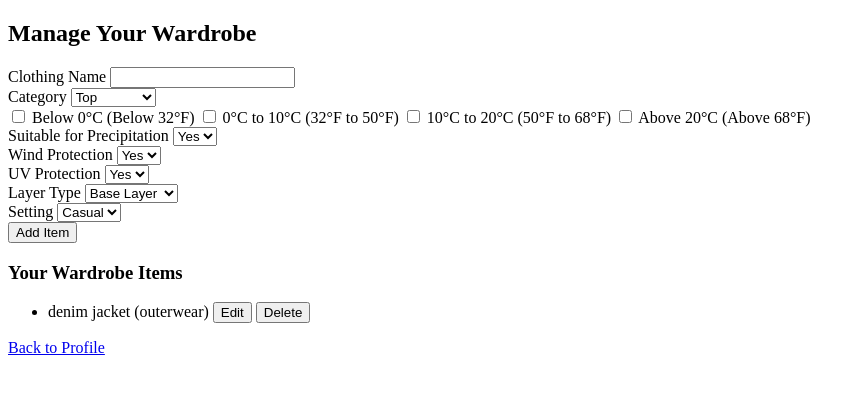
After one commit to Yu-Xu25/FinalProject-Yu-Xu-25, a Flask app: page /manage_wardrobe in a window 1280 px wide. The commit adds this page. Shown: the top 394 px of the page, without its empty margins (0-865 px from the left). Run offline with Flask 3, Linux system fonts and the light colour scheme; a user stored in the database is signed in.

Commit message:
added some more features for the web interface

```diff
--- a/forms.py
+++ b/forms.py
@@ -1,45 +1,26 @@
 from flask_wtf import FlaskForm
-from wtforms import StringField, IntegerField, SelectField, SubmitField, PasswordField
+from wtforms import StringField, IntegerField, SelectField, SubmitField, PasswordField, SelectMultipleField, widgets
 from wtforms.validators import DataRequired, Length
 
-# TODO: for edit use
 class UserProfileForm(FlaskForm):
-    name = StringField('Name', validators=[DataRequired()])
     age = IntegerField('Age', validators=[DataRequired()])
     gender = SelectField('Gender', choices=[('Male', 'Male'), ('Female', 'Female'), ('Other', 'Other')], validators=[DataRequired()])
     city = StringField('Location(city)', validators=[DataRequired()])
     country = StringField('Location(country/region)', validators=[DataRequired()])
-    sense_temp = SelectField('Sensitivity to temperature (optional)', choices=[
-        ('NA', 'NA'),
-        ('Not Sensitive', 'Not Sensitive'),
-        ('Less Sensitive', 'Less Sensitive'),
-        ('Average Sensitive', 'Average Sensitive'),
-        ('More Sensitive', 'More Sensitive'),
-        ('Most Sensitive', 'Most Sensitive')
-    ])
-    sense_light = SelectField('Sensitivity to lightness (optional)', choices=[
-        ('NA', 'NA'),
-        ('Not Sensitive', 'Not Sensitive'),
-        ('Less Sensitive', 'Less Sensitive'),
-        ('Average Sensitive', 'Average Sensitive'),
-        ('More Sensitive', 'More Sensitive'),
-        ('Most Sensitive', 'Most Sensitive')
-    ])
-    sense_humid = SelectField('Sensitivity to humidity (optional)', choices=[
-        ('NA', 'NA'),
-        ('Not Sensitive', 'Not Sensitive'),
-        ('Less Sensitive', 'Less Sensitive'),
-        ('Average Sensitive', 'Average Sensitive'),
-        ('More Sensitive', 'More Sensitive'),
-        ('Most Sensitive', 'Most Sensitive')
-    ])
-    allegies = SelectField('Have Allegies (optional)', choices=[('NA', 'NA'), ('Yes', 'Yes'), ('No', 'No')])
-    asthma = SelectField('Have Asthma (optional)', choices=[('NA', 'NA'), ('Yes', 'Yes'), ('No', 'No')])
-    other = StringField('Other health conditions? (optional)')
-    submit = SubmitField('Sumbit')
+    comfort_level = SelectField('Comfort level (cooler to warmer)', choices=[
+        (-2, 'Stay Much Cooler'),
+        (-1, 'Stay Cooler'),
+        (0, 'Neutral'),
+        (1, 'Stay Warmer'),
+        (2, 'Stay Much Warmer')
+    ], default=0, validators=[DataRequired()])
+
+
+    submit = SubmitField('Save Changes')
 
 
 class RegistrationForm(FlaskForm):
+    # User Creation
     username = StringField('Username', description = 'between 1 and 20 characters',
                             validators=[DataRequired(), Length(min = 1, max = 20)])
     password = PasswordField('Password', description ='at least 6 characters',
@@ -50,41 +31,59 @@ class RegistrationForm(FlaskForm):
     gender = SelectField('Gender', choices=[('Male', 'Male'), ('Female', 'Female'), ('Other', 'Other')], validators=[DataRequired()])
     city = StringField('Location(city)', validators=[DataRequired()])
     country = StringField('Location(country/region)', validators=[DataRequired()])
-    sense_temp = SelectField('Sensitivity to temperature (optional)', choices=[
-        ('NA', 'NA'),
-        ('Not Sensitive', 'Not Sensitive'),
-        ('Less Sensitive', 'Less Sensitive'),
-        ('Average Sensitive', 'Average Sensitive'),
-        ('More Sensitive', 'More Sensitive'),
-        ('Most Sensitive', 'Most Sensitive')
-    ])
-    sense_light = SelectField('Sensitivity to lightness (optional)', choices=[
-        ('NA', 'NA'),
-        ('Not Sensitive', 'Not Sensitive'),
-        ('Less Sensitive', 'Less Sensitive'),
-        ('Average Sensitive', 'Average Sensitive'),
-        ('More Sensitive', 'More Sensitive'),
-        ('Most Sensitive', 'Most Sensitive')
-    ])
-    sense_humid = SelectField('Sensitivity to humidity (optional)', choices=[
-        ('NA', 'NA'),
-        ('Not Sensitive', 'Not Sensitive'),
-        ('Less Sensitive', 'Less Sensitive'),
-        ('Average Sensitive', 'Average Sensitive'),
-        ('More Sensitive', 'More Sensitive'),
-        ('Most Sensitive', 'Most Sensitive')
-    ])
-    allegies = SelectField('Have Allegies (optional)', choices=[('NA', 'NA'), ('Yes', 'Yes'), ('No', 'No')])
-    asthma = SelectField('Have Asthma (optional)', choices=[('NA', 'NA'), ('Yes', 'Yes'), ('No', 'No')])
-    other = StringField('Other health conditions? (optional)')
+    comfort_level = SelectField('Comfort level (cooler to warmer)', choices=[
+        (-2, 'Stay Much Cooler'),
+        (-1, 'Stay Cooler'),
+        (0, 'Neutral'),
+        (1, 'Stay Warmer'),
+        (2, 'Stay Much Warmer')
+    ], default=0, validators=[DataRequired()])
 
 
-    submit = SubmitField('Sign up')
+    submit = SubmitField('Sign Up')
+
 
 class LoginForm(FlaskForm):
+    # User login
     username = StringField('Username', description = 'between 1 and 16 characters',
                             validators=[DataRequired(), Length(min = 1, max = 16)])
     password = PasswordField('Password', description ='at least 6 characters',
                             validators=[DataRequired(), Length(min = 6)])
 
-    submit = SubmitField('Log in')
+    submit = SubmitField('Log In')
+
+def str_to_bool(value):
+    return value == 'True'
+
+class ManageWardrobeForm(FlaskForm):
+    name = StringField('Clothing Name', validators=[DataRequired()])
+    category = SelectField('Category', choices=[
+        ('top', 'Top'),
+        ('bottom', 'Bottom'),
+        ('outerwear', 'Outerwear'),
+        ('footwear', 'Footwear'),
+        ('accessory', 'Accessory')
+    ], validators=[DataRequired()])
+
+    temperature_ranges = SelectMultipleField('Temperature Range', choices=[
+        ('below_0', 'Below 0°C (Below 32°F)'),
+        ('0_to_10', '0°C to 10°C (32°F to 50°F)'),
+        ('10_to_20', '10°C to 20°C (50°F to 68°F)'),
+        ('above_20', 'Above 20°C (Above 68°F)')
+    ], option_widget=widgets.CheckboxInput(), coerce=str)
+
+    precipitation_tag = SelectField('Suitable for Precipitation', choices=[('True', 'Yes'), ('False', 'No')], coerce=str_to_bool)
+    wind_protection_tag = SelectField('Wind Protection', choices=[('True', 'Yes'), ('False', 'No')], coerce=str_to_bool)
+    uv_protection_tag = SelectField('UV Protection', choices=[('True', 'Yes'), ('False', 'No')], coerce=str_to_bool)
+    layer_type = SelectField('Layer Type', choices=[
+        ('base', 'Base Layer'),
+        ('mid', 'Mid Layer'),
+        ('outer', 'Outer Layer')
+    ], validators=[DataRequired()])
+    setting = SelectField('Setting', choices=[
+        ('casual', 'Casual'),
+        ('formal', 'Formal'),
+        ('active', 'Active')
+    ], validators=[DataRequired()])
+
+    submit = SubmitField('Add Item')
--- a/main.py
+++ b/main.py
@@ -9,8 +9,9 @@ from werkzeug.security import generate_password_hash, check_password_hash
 import requests
 import secrets
 
-from forms import UserProfileForm, RegistrationForm, LoginForm
-from models import db, User, Profile
+from forms import *
+from models import *
+from algorithms import *
 
 
 secret_key = secrets.token_hex(16)
@@ -31,12 +32,73 @@ login_manager.login_view = 'login' # Redirect to login page if not logged in
 # python decorator that flask uses to connect url end point with code-containing functions
 @app.route('/')
 def home():
-        return render_template('home.html')
+    if current_user.is_authenticated:
+        # User is logged in
+        city = current_user.profile.city  # Fetch the user's city from their profile
+        weather_data, alert = get_weather(city)  # Get weather data for the user's location
+
+        condition = weather_data.get("condition", {}).get("text")
+        temperature_c = weather_data.get("temp_c")
+        feels_like = weather_data.get("feelslike_c")
+        wind_speed_kph = weather_data.get("wind_kph")
+        precipitation_mm = weather_data.get("precip_mm")
+        visibility_km = weather_data.get("vis_km")
+        uv_index = weather_data.get("uv")
+        humidity = weather_data.get("humidity")
+
+        # Fetch customized outfit recommendations based on user profile preferences
+
+        #outfit_recommendations = get_outfit_recommendations(weather_data, current_user.profile)
+        outfit_recommendations = []
+        return render_template('home.html',
+                               username=current_user.username,  # Display username
+                               alert=alert,
+                               condition=condition,
+                               temperature=temperature_c,
+                               feels_like=feels_like,
+                               wind_speed=wind_speed_kph,
+                               precipitation=precipitation_mm,
+                               visibility=visibility_km,
+                               uv_index=uv_index,
+                               humidity=humidity,
+                               outfit_recommendations=outfit_recommendations)
+    else:
+        # User is not logged in, show default weather for Chicago
+        city = "Chicago"  # Default city
+        weather_data, alert = get_weather(city)
+
+        condition = weather_data.get("condition", {}).get("text")
+        temperature_c = weather_data.get("temp_c")
+        feels_like = weather_data.get("feelslike_c")
+        wind_speed_kph = weather_data.get("wind_kph")
+        precipitation_mm = weather_data.get("precip_mm")
+        visibility_km = weather_data.get("vis_km")
+        uv_index = weather_data.get("uv")
+        humidity = weather_data.get("humidity")
+
+
+        # Default outfit recommendations based on Chicago's weather
+        # Call this function once to populate the database
+        populate_sample_data()
+        #outfit_recommendations = get_default_outfit_recommendations(weather_data)
+        outfit_recommendations = []
+
+        return render_template('home.html',
+                               condition=condition,
+                               temperature=temperature_c,
+                               feels_like=feels_like,
+                               wind_speed=wind_speed_kph,
+                               precipitation=precipitation_mm,
+                               visibility=visibility_km,
+                               uv_index=uv_index,
+                               humidity=humidity,
+                               outfit_recommendations=outfit_recommendations)
+
 
 # create a db table based on models
 @app.before_request
 def create_tables():
-        db.drop_all()
+        #db.drop_all()
         db.create_all()
 
 # profile creation
@@ -44,6 +106,104 @@ def create_tables():
 def profile():
         user_profile = current_user.profile
         return render_template('profile.html', profile = user_profile)
+
+# edit profile
+@app.route('/edit_profile', methods=['GET', 'POST'])
+@login_required
+def edit_profile():
+    form = UserProfileForm(obj=current_user.profile)
+
+    if form.validate_on_submit():
+        # Update user profile with the form data
+        current_user.profile.age = form.age.data
+        current_user.profile.gender = form.gender.data
+        current_user.profile.city = form.city.data
+        current_user.profile.country = form.country.data
+        current_user.profile.comfort_level = int(form.comfort_level.data)
+
+        db.session.commit()
+        return redirect(url_for('profile'))
+
+    return render_template('edit_profile.html', form=form)
+
+
+# TODO
+# manage user locations
+@app.route('/manage_locations', methods = ['GET', 'POST'])
+def manage_locations():
+        return render_template('manage_locations.html',)
+
+
+@app.route('/manage_wardrobe', methods=['GET', 'POST'])
+@login_required
+def manage_wardrobe():
+    form = ManageWardrobeForm()
+
+    if form.validate_on_submit():
+        # Convert list of temperature ranges to comma-separated string
+        temperature_ranges_str = ",".join(form.temperature_ranges.data) if form.temperature_ranges.data else ""
+
+        # Create new UserClothingItem with correct boolean values from the form
+        new_item = UserClothingItem(
+            name=form.name.data,
+            category=form.category.data,
+            temperature_ranges=temperature_ranges_str,
+            precipitation_tag=form.precipitation_tag.data,
+            wind_protection_tag=form.wind_protection_tag.data,
+            uv_protection_tag=form.uv_protection_tag.data,
+            layer_type=form.layer_type.data,
+            setting=form.setting.data,
+            user_id=current_user.id
+        )
+        db.session.add(new_item)
+        db.session.commit()
+        return redirect(url_for('manage_wardrobe'))
+
+    wardrobe_items = UserClothingItem.query.filter_by(user_id=current_user.id).all()
+
+    return render_template('manage_wardrobe.html', form=form, wardrobe_items=wardrobe_items)
+
+@app.route('/edit_wardrobe_item/<int:item_id>', methods=['GET', 'POST'])
+@login_required
+def edit_wardrobe_item(item_id):
+    item = UserClothingItem.query.get_or_404(item_id)
+
+    if item.user_id != current_user.id:
+        return redirect(url_for('manage_wardrobe'))
+
+    form = ManageWardrobeForm(obj=item)
+    form.temperature_ranges.data = item.temperature_ranges.split(",") if item.temperature_ranges else []
+
+    if form.validate_on_submit():
+        # Update the item with correct boolean values from the form
+        item.name = form.name.data
+        item.category = form.category.data
+        item.temperature_ranges = ",".join(form.temperature_ranges.data) if form.temperature_ranges.data else ""
+        item.precipitation_tag = form.precipitation_tag.data
+        item.wind_protection_tag = form.wind_protection_tag.data
+        item.uv_protection_tag = form.uv_protection_tag.data
+        item.layer_type = form.layer_type.data
+        item.setting = form.setting.data
+
+        db.session.commit()
+        return redirect(url_for('manage_wardrobe'))
+
+    return render_template('edit_wardrobe_item.html', form=form)
+
+
+# delete a single wardrobe item
+@app.route('/delete_wardrobe_item/<int:item_id>', methods=['POST'])
+@login_required
+def delete_wardrobe_item(item_id):
+    item = UserClothingItem.query.get_or_404(item_id)
+    if item.user_id != current_user.id:
+        return redirect(url_for('manage_wardrobe'))
+
+    db.session.delete(item)
+    db.session.commit()
+    return redirect(url_for('manage_wardrobe'))
+
+
 
 @app.route('/register', methods = ['GET', 'POST'])
 def register():
@@ -55,17 +215,17 @@ def register():
                 profile = Profile(
                         age = form.age.data, gender = form.gender.data,
                         city = form.city.data, country = form.country.data,
-                        sense_temp = form.sense_temp.data, sense_light = form.sense_light.data,
-                        sense_humidity = form.sense_humid.data, has_allegies = form.allegies.data,
-                        has_asthma = form.asthma.data, other = form.other.data
+                        comfort_level = int(form.comfort_level.data)
                 )
-
+                print(f"Adding user: {user.username} to the database.") # Debugging: user added
                 db.session.add(user)
-                db.session.add(profile)
-                # db.session.commit() # add user object in the database
+                db.session.commit()  # This commits both the user and profile to the database
 
                 user.profile = profile
-                db.session.commit()
+                db.session.add(profile)
+                db.session.commit() # add user object in the database
+
+                print(f"User {user.username} and profile saved to the database.") # Debugging: user and profiled saved
 
                 login_user(user) # log the user in
                 return redirect(url_for('home'))
@@ -80,16 +240,83 @@ def login():
         form = LoginForm()
         if form.validate_on_submit():
                 user = User.query.filter_by(username = form.username.data).first()
-                # TODO: LOGIN FAILED! FIGURE OUT WHY
+                if user is None:
+                        print("User not found.")  # Debugging: user not found
                 if user and check_password_hash(user.password, form.password.data):
+                        print("Password matched.")  # Debugging: password matched
                         login_user(user)
+                        print("User logged in.")  # Debugging: user logged in
                         return redirect(url_for('home'))
+                else:
+                        print("Password didn't match.")  # Debugging: password didn't match
         return render_template('login.html', form = form)
 
 # weather api intergration
-@app.route('/weather', methods=['GET'])
-def weather():
-        pass
+def get_weather(city_name):
+        api_url = "http://api.weatherapi.com/v1/forecast.json"
+        api_key = "7ea62c83afb24f108ea225710242211"
+        days = 1
+
+        # Make the API request
+        response = requests.get(f"{api_url}?key={api_key}&q={city_name}&days={days}&aqi=no&alerts=yes")
+
+        if response.status_code == 200:
+                data = response.json()
+        else:
+                print("Error fetching weather data: ", response.status_code)
+
+        current_weather = data.get("current", {})
+        forecast_day = data.get("forecast", {}).get("forecastday", [])[0] if data.get("forecast") else {}
+
+        for hour in forecast_day.get("hour", []):
+                hour_time = hour.get("time")
+                hour_condition = hour.get("condition", {}).get("text")
+                hour_temp_c = hour.get("temp_c")
+                hour_feels_like_c = hour.get("feelslike_c")
+                hour_wind_speed_kph = hour.get("wind_kph")
+                hour_precip_mm = hour.get("precip_mm")
+                hour_visibility_km = hour.get("vis_km")
+                hour_uv_index = hour.get("uv")
+                hour_humidity = hour.get("humidity")
+
+
+                # Store each hourly weather data entry in the database
+                weather_entry = WeatherForecast(
+                        city=city_name,
+                        time=hour_time,
+                        condition=hour_condition,
+                        temperature=hour_temp_c,
+                        feels_like=hour_feels_like_c,
+                        wind_speed=hour_wind_speed_kph,
+                        precipitation=hour_precip_mm,
+                        uv_index=hour_uv_index,
+                        visibility=hour_visibility_km,
+                        humidity=hour_humidity
+                )
+                db.session.add(weather_entry)
+
+        db.session.commit()  # Commit all the data
+
+
+        # Extract alert data
+        # TODO: get customized alerts
+        alerts = data.get("alerts", {}).get("alert", [])
+        alert_headline = alerts[0].get("headline") if alerts else None
+
+
+
+        return current_weather, alert_headline
+
+# TODO: Add around 20 clothing items that cover a variety of conditions in the SampleClothingItem table
+def populate_sample_data():
+    items = []
+
+    # Add items to the session and commit
+    db.session.bulk_save_objects(items)
+    db.session.commit()
+
+
+
 
 
 if __name__ == "__main__":
--- a/templates/login.html
+++ b/templates/login.html
@@ -15,7 +15,7 @@
         {{form.hidden_tag()}}
         <p> {{ form.username.label }} {{ form.username() }} ({{ form.username.description }}) </p>
         <p> {{ form.password.label }} {{ form.password() }} ({{ form.password.description }}) </p>
-        <p>{{ form.submit() }}</p>
+        <p> <button type="submit"> Log In </button> </p>
     </form>
 
 </body>
--- /dev/null
+++ b/templates/manage_wardrobe.html
@@ -0,0 +1,51 @@
+<!DOCTYPE html>
+
+<html lang="en">
+
+<head>
+    <title> User Login </title>
+    <meta name="description" content="This is a webpage for user to manage their wardrope">
+    <meta name="author" content="Yu Xu">
+    <meta charset="UTF-8">
+</head>
+
+<body>
+    <h2>Manage Your Wardrobe</h2>
+
+    <form method="POST">
+        {{ form.hidden_tag() }}
+        <div>{{ form.name.label }} {{ form.name() }}</div>
+        <div>{{ form.category.label }} {{ form.category() }}</div>
+        <div>
+            {% for subfield in form.temperature_ranges %}
+            <label>{{ subfield }} {{ subfield.label.text }}</label>
+            {% endfor %}
+        </div>
+        <div>{{ form.precipitation_tag.label }} {{ form.precipitation_tag() }}</div>
+        <div>{{ form.wind_protection_tag.label }} {{ form.wind_protection_tag() }}</div>
+        <div>{{ form.uv_protection_tag.label }} {{ form.uv_protection_tag() }}</div>
+        <div>{{ form.layer_type.label }} {{ form.layer_type() }}</div>
+        <div>{{ form.setting.label }} {{ form.setting() }}</div>
+        <div><button type="submit">Add Item</button></div>
+    </form>
+
+    <h3>Your Wardrobe Items</h3>
+    <ul>
+        {% for item in wardrobe_items %}
+        <li>{{ item.name }} ({{ item.category }})
+            <form action="{{ url_for('edit_wardrobe_item', item_id=item.id) }}" method="GET" style="display: inline;">
+                <button type="submit">Edit</button>
+            </form>
+            <form action="{{ url_for('delete_wardrobe_item', item_id=item.id) }}" method="POST"
+                style="display: inline;">
+                <button type="submit"
+                    onclick="return confirm('Are you sure you want to delete this item?');">Delete</button>
+            </form>
+        </li>
+        {% endfor %}
+    </ul>
+    <p><a href="{{ url_for('profile') }}">Back to Profile</a></p>
+
+</body>
+
+</html>
```
Also changed, not shown: algorithms.py (added, +49 -0 lines), models.py (+48 -6 lines), templates/edit_profile.html (added, +27 -0 lines), templates/edit_wardrobe_item.html (added, +34 -0 lines), templates/home.html (+63 -6 lines), templates/profile.html (+15 -13 lines), templates/register.html (+1 -6 lines), README.md, instance/site.db, templates/manage_locations.html (added).
